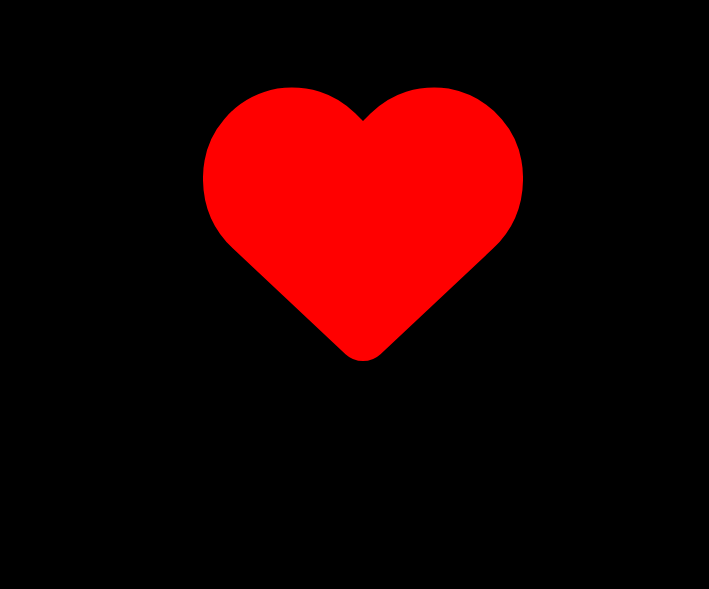
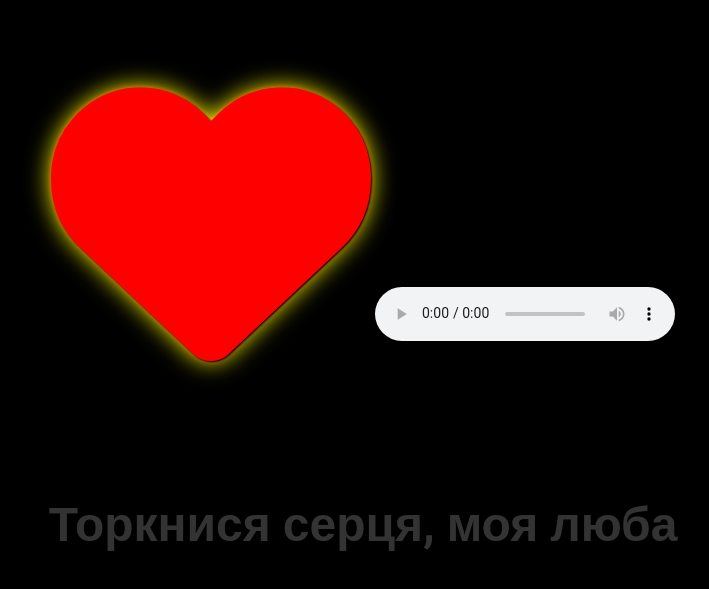
Before and after one commit to ishchuktaras/my-web, a plain HTML site: page index.html in a window 1280 px wide. Shown: the part 95-684 px from the top of the page, without its empty margins (277-986 px from the left). Drawn offline with Linux system fonts and the light colour scheme.

Commit message:
Přidani kontroly audio

```diff
--- a/css/main.css
+++ b/css/main.css
@@ -52,7 +52,20 @@ body {
 
 div {
 	margin: 50px auto;
-	font-size: 20em;
 	font-weight: 800;
 	text-align: center;
 }
+
+a {
+	text-decoration: none;
+	font-size: 20em;
+	text-shadow: 1px 1px 2px black, 0 0 25px yellow, 0 0 5px;
+}
+
+a:hover {
+	font-size: 21em;
+	text-shadow: 1px 1px 2px black, 0 0 25px blue, 0 0 5px;
+}
+p {
+	font-size: 3em;
+}
--- a/index.html
+++ b/index.html
@@ -26,7 +26,11 @@
 <body>
 
 		<div>
-			<i class="fas fa-heart"></i>
+			<a href="#" id="hart" onclick="playAudio()";><i class="fas fa-heart"></i></a>
+			<audio controls>
+				<source src="bumboks-lyudi.mp3" type="audio/mpeg">
+			</audio>
+			<p>Торкнися серця, моя люба</p>
 		</div>
 
 
@@ -34,6 +38,13 @@
 	<script src="libs/jquery/jquery-3.6.0.min.js"></script>
 
 	<script src="js/common.js"></script>
+	<script type="text/javascript">
+		function playAudio(){
+			 var myAudio = new Audio;
+			 myAudio.src = "bumboks-lyudi.mp3";
+			 myAudio.play();
+		}
+ </script>
 
 </body>
 
```
Also changed, not shown: 1 other file.
